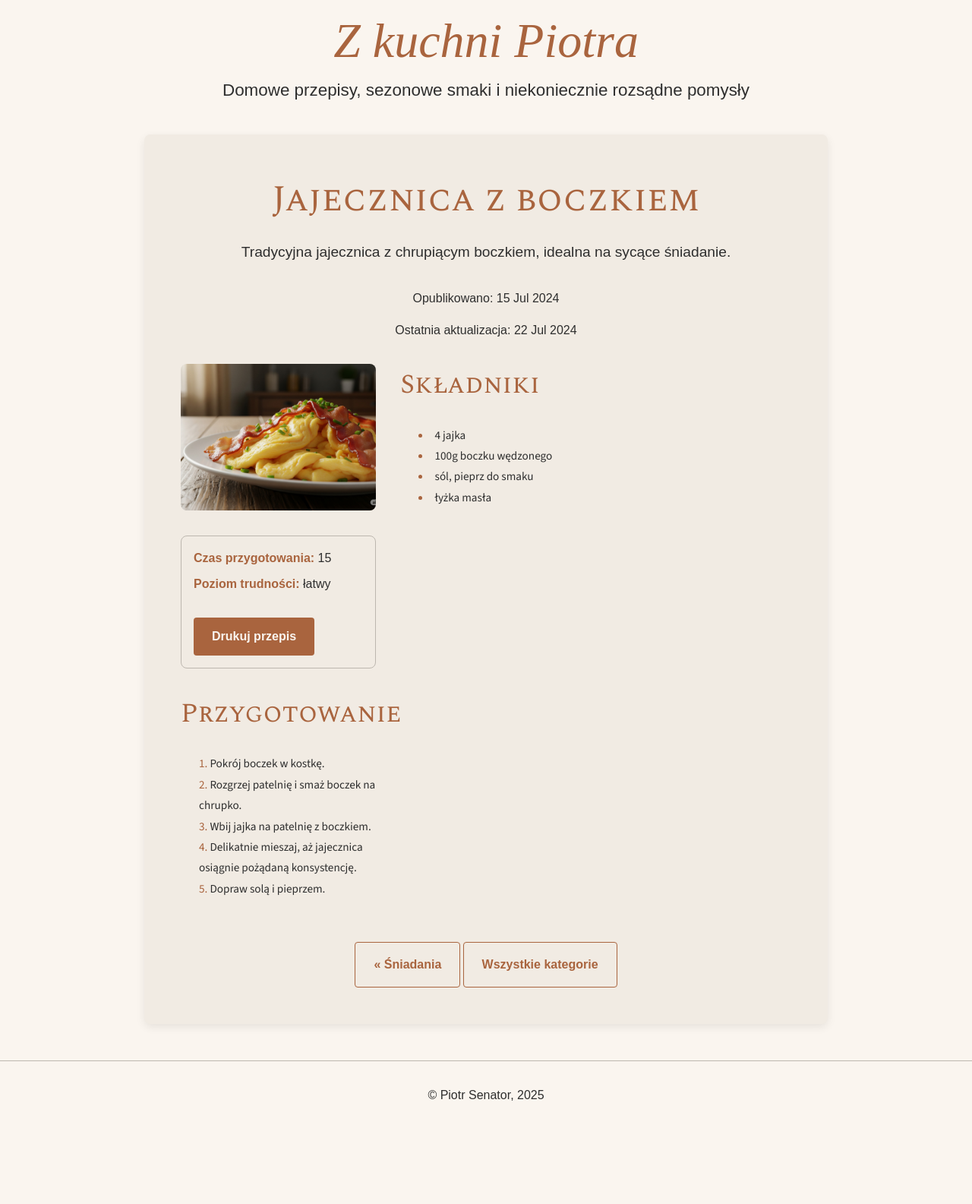
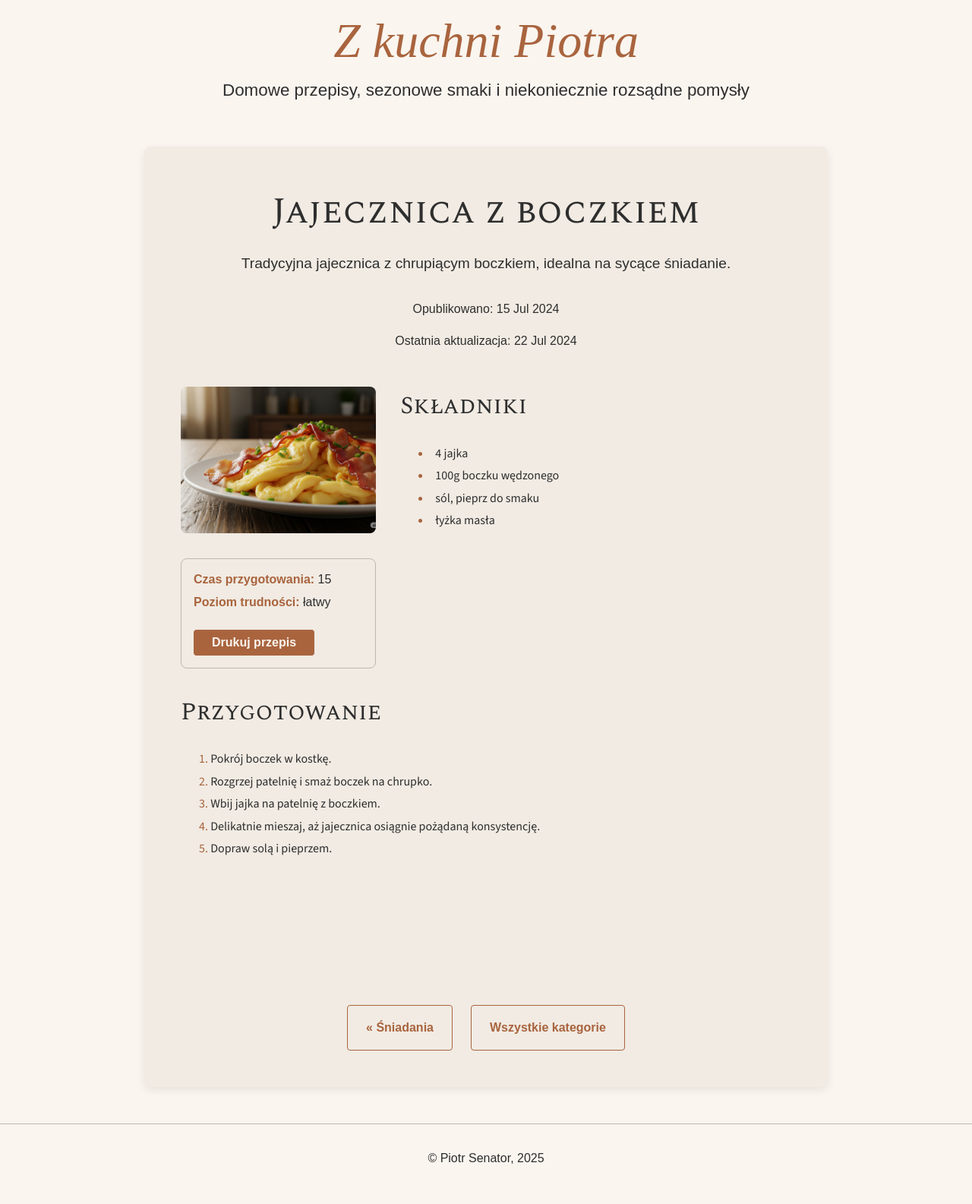
Before and after one commit to piotrsenator/kuchnia, a Jekyll site: the page built from _recipes/jajecznica-z-boczkiem.md, in a window 1280 px wide. Shown: the whole page at 76% size. Built offline with Jekyll 4.4.1, drawn with Linux system fonts in a browser that asks for light colours; some web fonts are replaced; before the commit the page ends 1502 px from its top, so only the background shows below that.

Commit message:
Update style.css

```diff
--- a/assets/css/style.css
+++ b/assets/css/style.css
@@ -467,56 +467,173 @@
 }
 
 /* 4.2. Strona Pojedynczego Przepisu */
+
+/* Główny kontener strony przepisu */
 .recipe-single {
-    max-width: 100%;
-    margin: 0 auto;
-    padding: var(--spacing-sm);
+    max-width: var(--max-content-width); /* Użyj zmiennej dla maksymalnej szerokości */
+    margin: var(--spacing-md) auto; /* Dodaj górny i dolny margines, wyśrodkuj */
+    padding: var(--spacing-lg); /* Zwiększ padding wewnętrzny */
     background-color: var(--color-background-accent);
     border-radius: var(--border-radius-md);
     box-shadow: var(--shadow-lg);
 }
+
+/* Nagłówek przepisu */
 .recipe-header {
     text-align: center;
-    margin-bottom: var(--spacing-lg);
+    margin-bottom: var(--spacing-xl); /* Zwiększ margines dolny dla przestrzeni */
 }
+
 .recipe-title {
     font-family: var(--font-family-headings);
     font-weight: var(--font-weight-regular);
     font-size: 3rem;
     margin-bottom: var(--spacing-sm);
+    color: var(--color-text-dark); /* Upewnij się, że kolor jest czytelny */
+
+    /* Responsywność dla tytułu */
+    @media (max-width: 768px) {
+        font-size: 2.5rem;
+    }
+    @media (max-width: 480px) {
+        font-size: 2rem;
+    }
 }
+
 .recipe-description {
     font-weight: var(--font-weight-light);
     font-size: 1.2rem;
+    line-height: 1.5;
     margin-bottom: var(--spacing-lg);
+    color: var(--color-text-secondary);
 }
+
+/* Kontener głównej treści przepisu (obrazek, szczegóły, składniki, przygotowanie) */
 .recipe-content-wrapper {
     display: grid;
-    gap: var(--spacing-lg);
-    grid-template-columns: 1fr;
+    gap: var(--spacing-lg); /* Odstęp między elementami w siatce */
+    grid-template-columns: 1fr; /* Domyślnie na małych ekranach - jedna kolumna */
+    align-items: start; /* Dopasuj elementy do początku wierszy */
+
+    @media (min-width: 768px) {
+        /* Na większych ekranach: dwie kolumny */
+        /* Pierwsza kolumna dla obrazka/detali, druga dla składników */
+        grid-template-columns: 1fr 1.5fr; /* Przykładowe proporcje, możesz dostosować (np. 1fr 1fr) */
+    }
 }
+
+/* Kontener obrazka i szczegółów (czas, porcje, trudność) - PO LEWEJ */
+.recipe-main-info {
+    /* Na małych ekranach zajmuje 100% szerokości */
+    grid-column: 1 / -1; /* Domyślnie zajmuje całą szerokość w pojedynczej kolumnie */
+
+    @media (min-width: 768px) {
+        grid-column: 1 / 2; /* Na większych ekranach zajmuje PIERWSZĄ kolumnę */
+    }
+}
+
 .recipe-main-image {
-    max-width: 100%;
+    width: 100%;
     height: auto;
     border-radius: var(--border-radius-md);
     margin-bottom: var(--spacing-md);
-    aspect-ratio: 4 / 3;
-    object-fit: cover;
+    aspect-ratio: 4 / 3; /* Utrzymuje proporcje obrazu */
+    object-fit: cover; /* Dopasowuje obraz do kontenera */
 }
+
+/* Szczegóły przepisu (ramka) */
 .recipe-details {
-    width: 100%;
+    width: 100%; /* Zapewnia, że ramka zajmuje całą dostępną szerokość w kolumnie */
     padding: var(--spacing-sm);
     background-color: var(--color-background-accent);
     border-radius: var(--border-radius-md);
     border: 1px solid var(--color-secondary);
 }
+
 .recipe-details p {
     margin-bottom: var(--spacing-xs);
     font-weight: var(--font-weight-light);
+    line-height: 1.4; /* Popraw czytelność */
+    color: var(--color-text-primary); /* Upewnij się, że kolor jest czytelny */
 }
+
 .recipe-details strong {
     color: var(--color-primary);
     font-weight: var(--font-weight-semibold);
+}
+
+.print-button {
+    /* Stylizacja przycisku drukowania - użyj istniejących klas dla spójności */
+    display: inline-block;
+    padding: var(--spacing-xs) var(--spacing-md);
+    margin-top: var(--spacing-sm);
+    background-color: var(--color-primary);
+    color: var(--color-background-light);
+    border: none;
+    border-radius: var(--border-radius-sm);
+    cursor: pointer;
+    font-size: 1rem;
+    text-decoration: none;
+    transition: background-color 0.3s ease;
+}
+
+.print-button:hover {
+    background-color: var(--color-primary-dark);
+}
+
+/* Sekcja Składniki - PO PRAWEJ */
+.recipe-ingredients {
+    /* Na małych ekranach zajmuje 100% szerokości */
+    grid-column: 1 / -1; /* Domyślnie zajmuje całą szerokość w pojedynczej kolumnie */
+
+    @media (min-width: 768px) {
+        grid-column: 2 / 3; /* KLUCZ: Na większych ekranach zajmuje DRUGĄ kolumnę */
+        /* grid-row: 1 / 2; Jeśli chcesz, aby była w tym samym wierszu co main-info */
+    }
+    margin-bottom: var(--spacing-lg); /* Dodaj margines dolny dla odstępu */
+}
+
+/* Sekcje Przygotowanie i Dodatkowa Treść - NA CAŁEJ SZEROKOŚCI PONIŻEJ */
+.recipe-preparation,
+.recipe-additional-content {
+    /* KLUCZ: ZAWSZE zajmuje całą szerokość siatki, czyli wszystkie kolumny */
+    grid-column: 1 / -1; /* Rozciąga element przez wszystkie kolumny siatki */
+
+    margin-bottom: var(--spacing-lg); /* Dodaj margines dolny dla odstępu między sekcjami */
+}
+
+.recipe-ingredients h2,
+.recipe-preparation h2,
+.recipe-additional-content h2 {
+    font-family: var(--font-family-headings);
+    font-size: 2rem; /* Dopasuj rozmiar do reszty nagłówków */
+    margin-bottom: var(--spacing-md);
+    color: var(--color-text-dark);
+}
+
+.recipe-ingredients ul,
+.recipe-preparation ol {
+    list-style-position: inside; /* Upewnij się, że punkty/numerki są wewnątrz tekstu */
+    padding-left: 0; /* Usuń domyślny padding listy */
+}
+
+.recipe-ingredients li,
+.recipe-preparation li {
+    margin-bottom: var(--spacing-xxs);
+    font-size: 1rem;
+    line-height: 1.6;
+    color: var(--color-text-primary);
+}
+
+/* Styl dla kontenera przycisków na dole strony przepisu */
+.recipe-single-button-container {
+    display: flex;
+    flex-wrap: wrap; /* Pozwala przyciskom zawijać się na małych ekranach */
+    justify-content: center; /* Wyśrodkowuje przyciski poziomo */
+    gap: var(--spacing-md); /* Odstęp między przyciskami */
+    margin-top: var(--spacing-xl); /* Odstęp od ostatniej sekcji treści */
+    padding-top: var(--spacing-md);
+    border-top: 1px solid var(--color-border); /* Opcjonalna linia oddzielająca */
 }
 
 /* ==========================================================================
```
